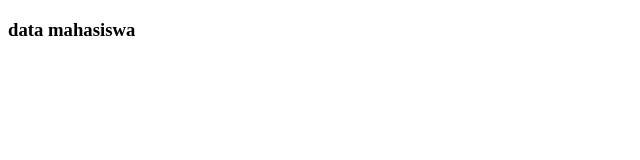
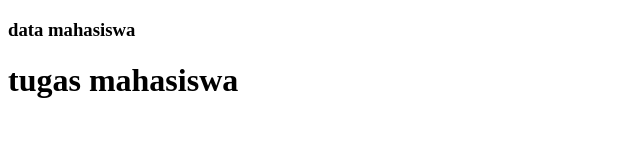
Before and after one commit to MPiTwo/cobagithub, a plain HTML site: page index.html in a window 1280 px wide. Shown: the whole page, without its empty margins (0-640 px from the left). Drawn offline with Linux system fonts and the light colour scheme.

Commit message:
merubah tugas mahasiswa

```diff
--- a/index.html
+++ b/index.html
@@ -8,5 +8,6 @@
 </head>
 <body>
     <h3>data mahasiswa</h3>
+    <h1>tugas mahasiswa</h1>
 </body>
 </html>
```
